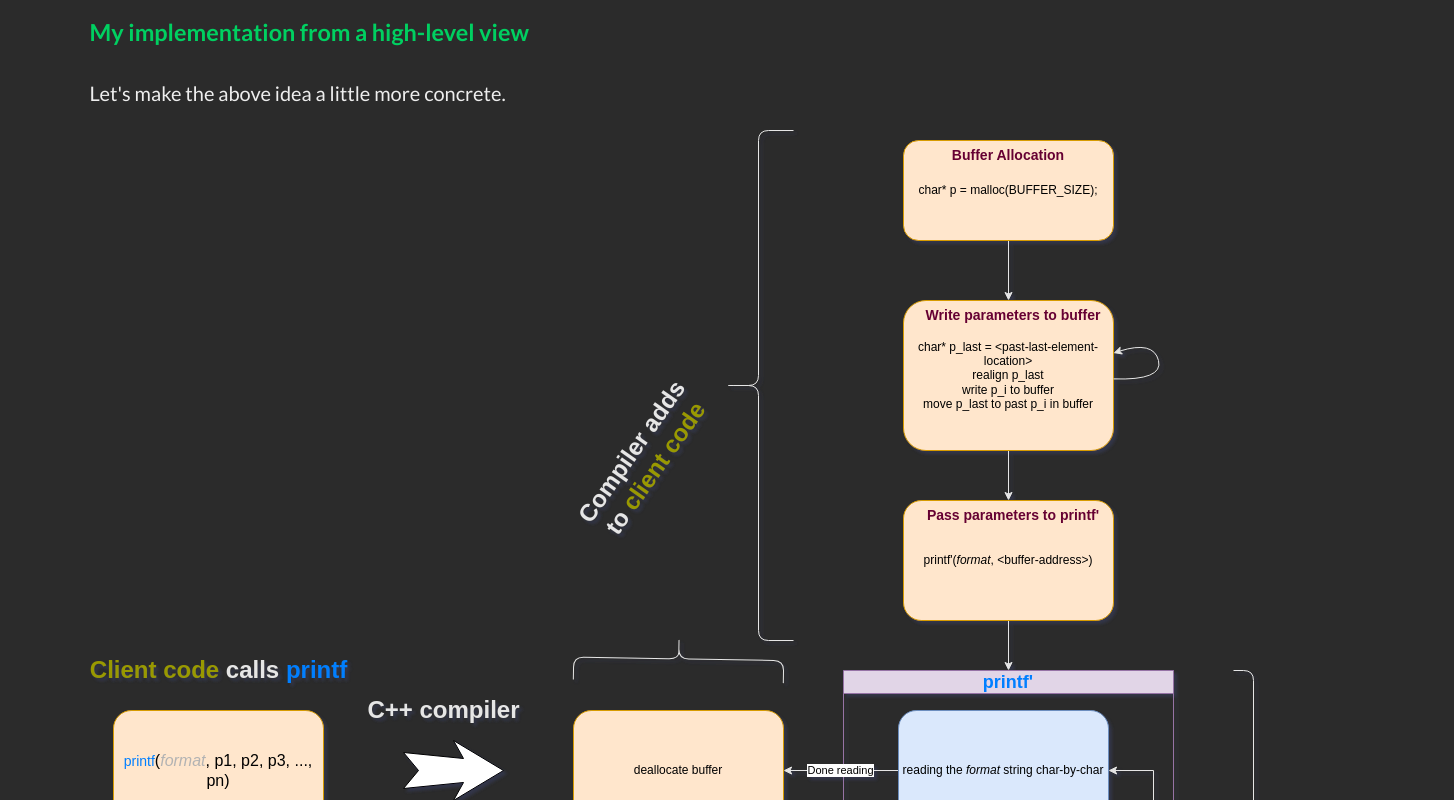
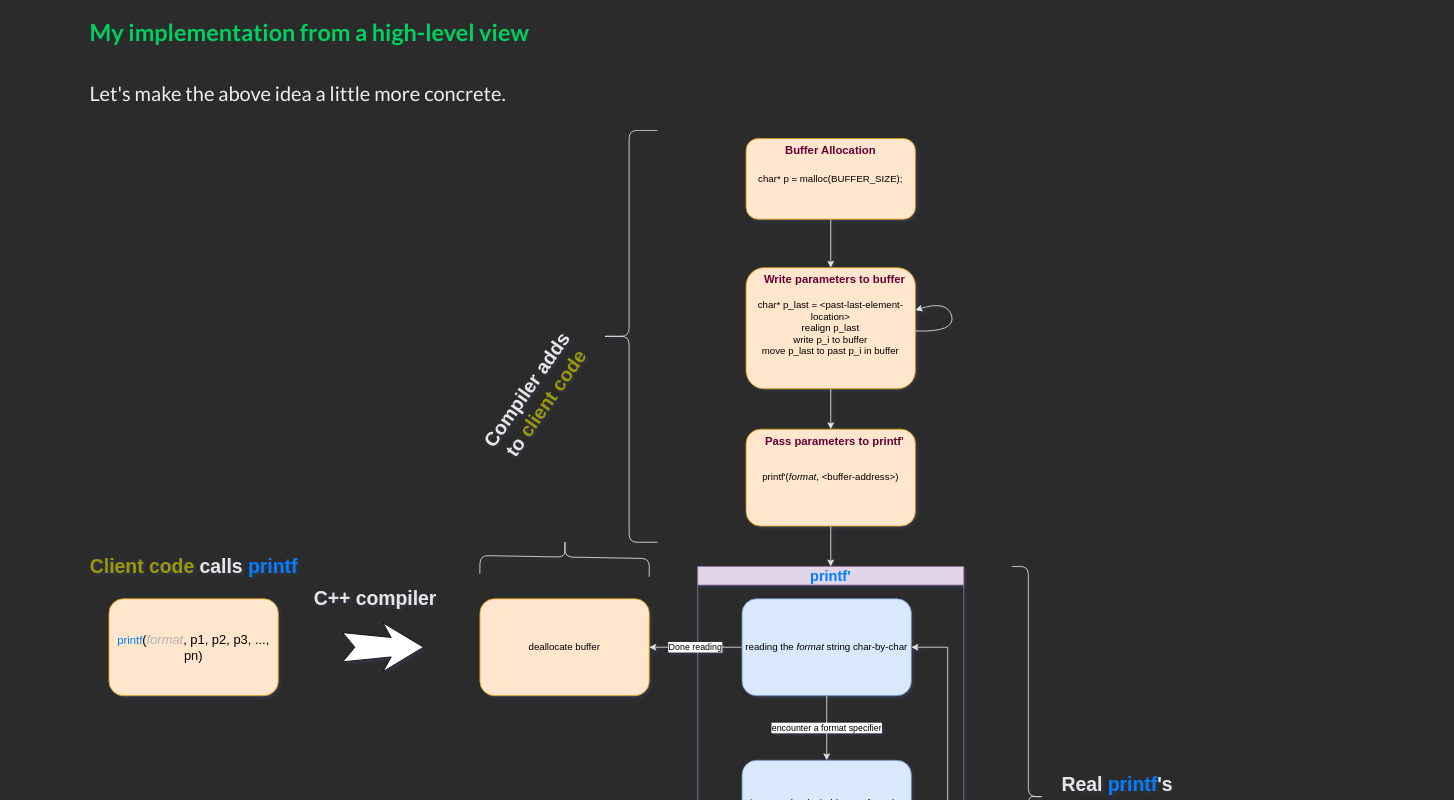
Before and after one commit to Huy-DNA/treaflet, a Nuxt app in the folder blog-app/: page /posts/post/printf-a-speculative-implementation in a window 1280 px wide. Shown: the part 5340-6140 px from the top of the page, 1454 px wide, since content can reach past the window. Built offline with nearby package versions, Linux system fonts and the light colour scheme.

Commit message:
Fix code block & image styling in post page

```diff
--- a/blog-app/components/Post/Content.vue
+++ b/blog-app/components/Post/Content.vue
@@ -29,7 +29,7 @@
     }
 
     :deep(pre) {
-        width: max(60vw, 280px);
+        width: max(80vw, 310px);
         margin-left: auto;
         margin-right: auto;
         border-radius: 0px;
@@ -61,6 +61,7 @@
         display: block;
         margin-left: auto;
         margin-right: auto;
+        max-width: 100%;
     }
 
     .post-content {
```
